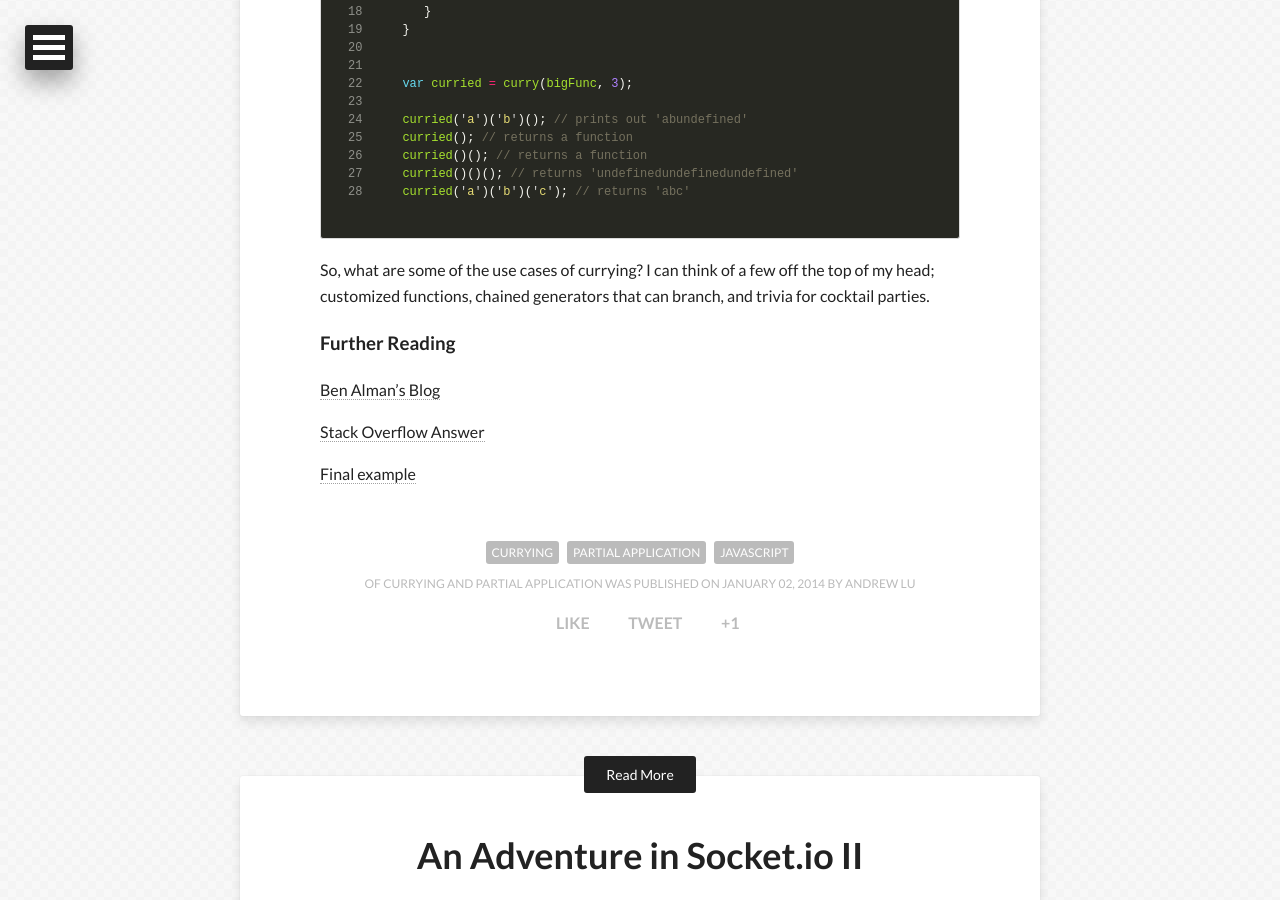
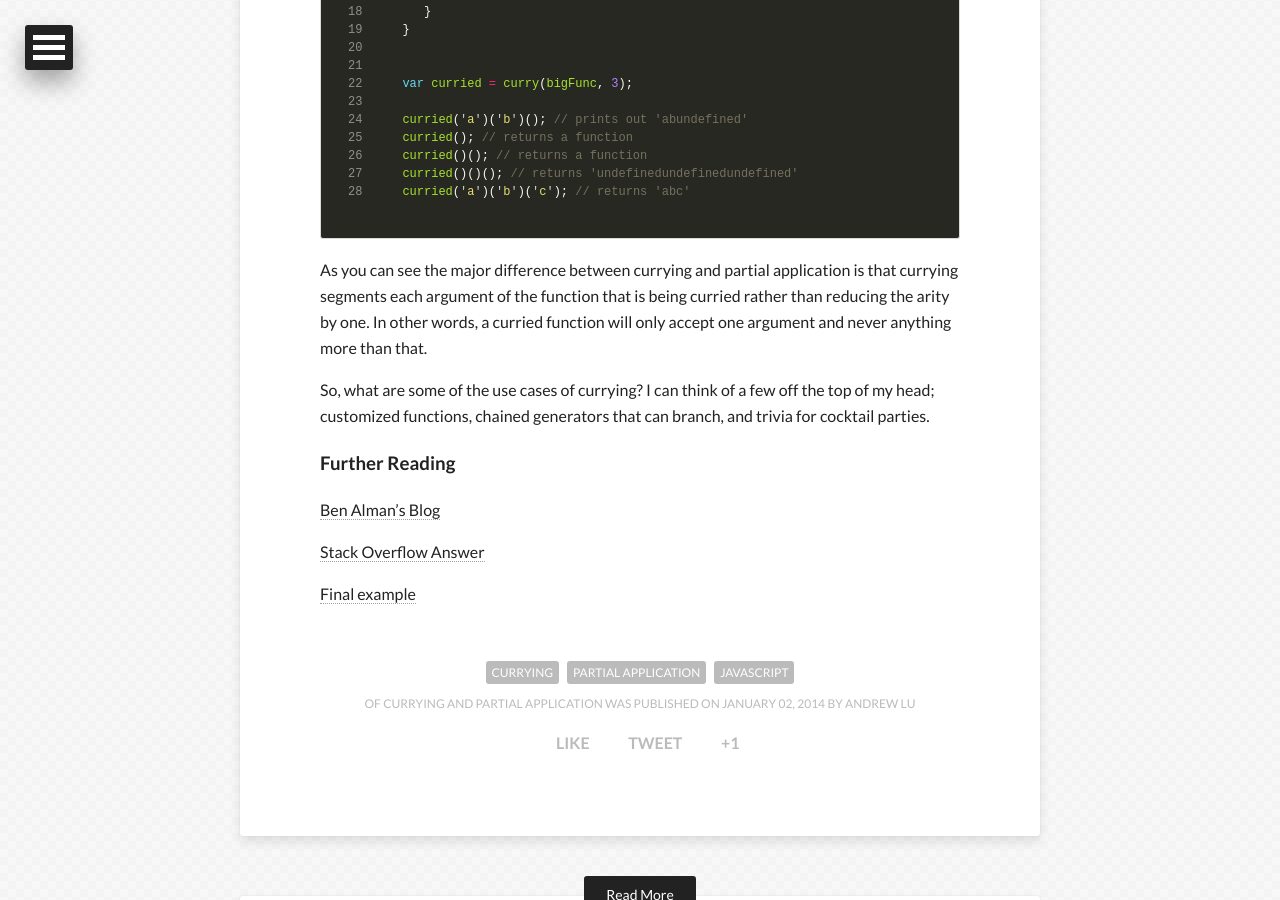
Before and after one commit to alujs/steinernein.github.io, a Jekyll site: the page built from _posts/2014-01-02-currying.md, in a window 1280 px wide and 900 px high, scrolled down 1711 px. Built offline with Jekyll 4.4.1, drawn with Linux system fonts in a browser that asks for light colours; nearby versions of some CDN libraries.

Commit message:
Added clarifying details

```diff
--- a/_posts/2014-01-02-currying.md
+++ b/_posts/2014-01-02-currying.md
@@ -73,6 +73,8 @@ curried('a')('b')('c'); // returns 'abc'
 {% endraw %}
 {% endhighlight %}
 
+As you can see the major difference between currying and partial application is that currying segments each argument of the function that is being curried rather than reducing the arity by one. In other words, a curried function will only accept one argument and never anything more than that.
+
 So, what are some of the use cases of currying? I can think of a few off the top of my head; customized functions, chained generators that can branch, and trivia for cocktail parties.
 
 ### Further Reading
```
